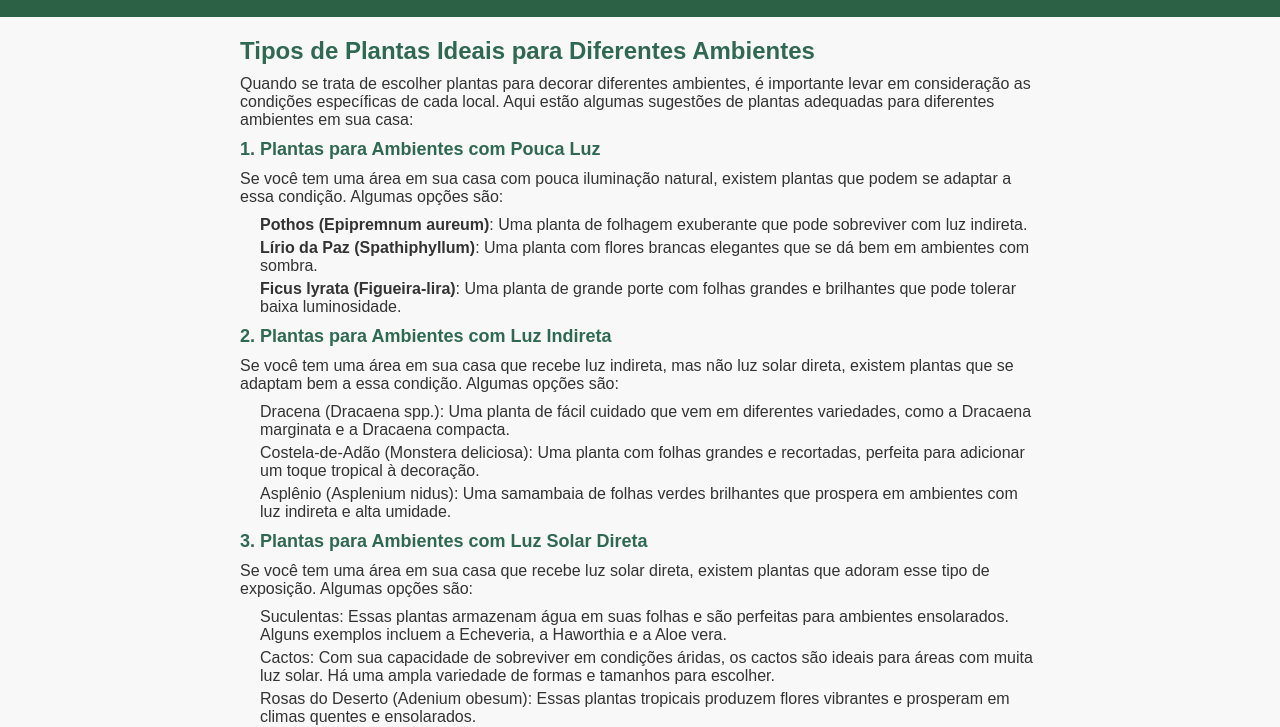
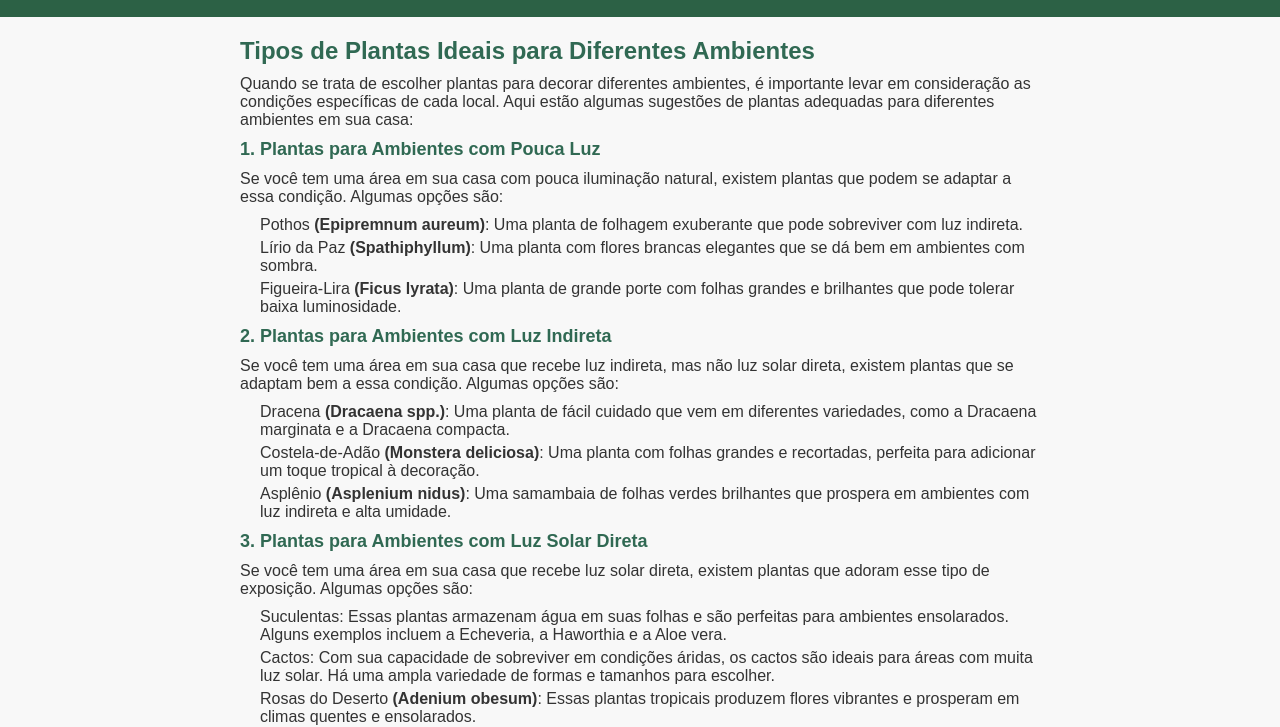
Before and after one commit to 54M07/blog-de-plantas, a plain HTML site: page index.html in a window 1280 px wide. Shown: the part 73-800 px from the top of the page. Drawn offline with Linux system fonts and the light colour scheme.

Commit message:
ultima atualização

```diff
--- a/index.html
+++ b/index.html
@@ -30,17 +30,17 @@
         <h3>1. Plantas para Ambientes com Pouca Luz</h3>
         <p>Se você tem uma área em sua casa com pouca iluminação natural, existem plantas que podem se adaptar a essa condição. Algumas opções são:</p>
         <ul>
-          <li><strong>Pothos (Epipremnum aureum)</strong>: Uma planta de folhagem exuberante que pode sobreviver com luz indireta.</li>
-          <li><strong>Lírio da Paz (Spathiphyllum)</strong>: Uma planta com flores brancas elegantes que se dá bem em ambientes com sombra.</li>
-          <li><strong>Ficus lyrata (Figueira-lira)</strong>: Uma planta de grande porte com folhas grandes e brilhantes que pode tolerar baixa luminosidade.</li>
+          <li>Pothos <strong>(Epipremnum aureum)</strong>: Uma planta de folhagem exuberante que pode sobreviver com luz indireta.</li>
+          <li>Lírio da Paz <strong>(Spathiphyllum)</strong>: Uma planta com flores brancas elegantes que se dá bem em ambientes com sombra.</li>
+          <li>Figueira-Lira <strong>(Ficus lyrata)</strong>: Uma planta de grande porte com folhas grandes e brilhantes que pode tolerar baixa luminosidade.</li>
         </ul>
 
         <h3>2. Plantas para Ambientes com Luz Indireta</h3>
         <p>Se você tem uma área em sua casa que recebe luz indireta, mas não luz solar direta, existem plantas que se adaptam bem a essa condição. Algumas opções são:</p>
         <ul>
-          <li>Dracena (Dracaena spp.): Uma planta de fácil cuidado que vem em diferentes variedades, como a Dracaena marginata e a Dracaena compacta.</li>
-          <li>Costela-de-Adão (Monstera deliciosa): Uma planta com folhas grandes e recortadas, perfeita para adicionar um toque tropical à decoração.</li>
-          <li>Asplênio (Asplenium nidus): Uma samambaia de folhas verdes brilhantes que prospera em ambientes com luz indireta e alta umidade.</li>
+          <li>Dracena <strong>(Dracaena spp.)</strong>: Uma planta de fácil cuidado que vem em diferentes variedades, como a Dracaena marginata e a Dracaena compacta.</li>
+          <li>Costela-de-Adão <strong>(Monstera deliciosa)</strong>: Uma planta com folhas grandes e recortadas, perfeita para adicionar um toque tropical à decoração.</li>
+          <li>Asplênio <strong>(Asplenium nidus)</strong>: Uma samambaia de folhas verdes brilhantes que prospera em ambientes com luz indireta e alta umidade.</li>
         </ul>
 
         <h3>3. Plantas para Ambientes com Luz Solar Direta</h3>
@@ -48,7 +48,7 @@
         <ul>
           <li>Suculentas: Essas plantas armazenam água em suas folhas e são perfeitas para ambientes ensolarados. Alguns exemplos incluem a Echeveria, a Haworthia e a Aloe vera.</li>
           <li>Cactos: Com sua capacidade de sobreviver em condições áridas, os cactos são ideais para áreas com muita luz solar. Há uma ampla variedade de formas e tamanhos para escolher.</li>
-          <li>Rosas do Deserto (Adenium obesum): Essas plantas tropicais produzem flores vibrantes e prosperam em climas quentes e ensolarados.</li>
+          <li>Rosas do Deserto <strong>(Adenium obesum)</strong>: Essas plantas tropicais produzem flores vibrantes e prosperam em climas quentes e ensolarados.</li>
         </ul>
 
         <p>Lembre-se de pesquisar sobre as necessidades específicas de cada planta antes de colocá-las em um ambiente. Algumas plantas podem exigir rega frequente, enquanto outras podem ser mais tolerantes à seca. Além disso, é importante considerar a umidade, a temperatura e a ventilação do ambiente para garantir o bem-estar das plantas.</p>
```
